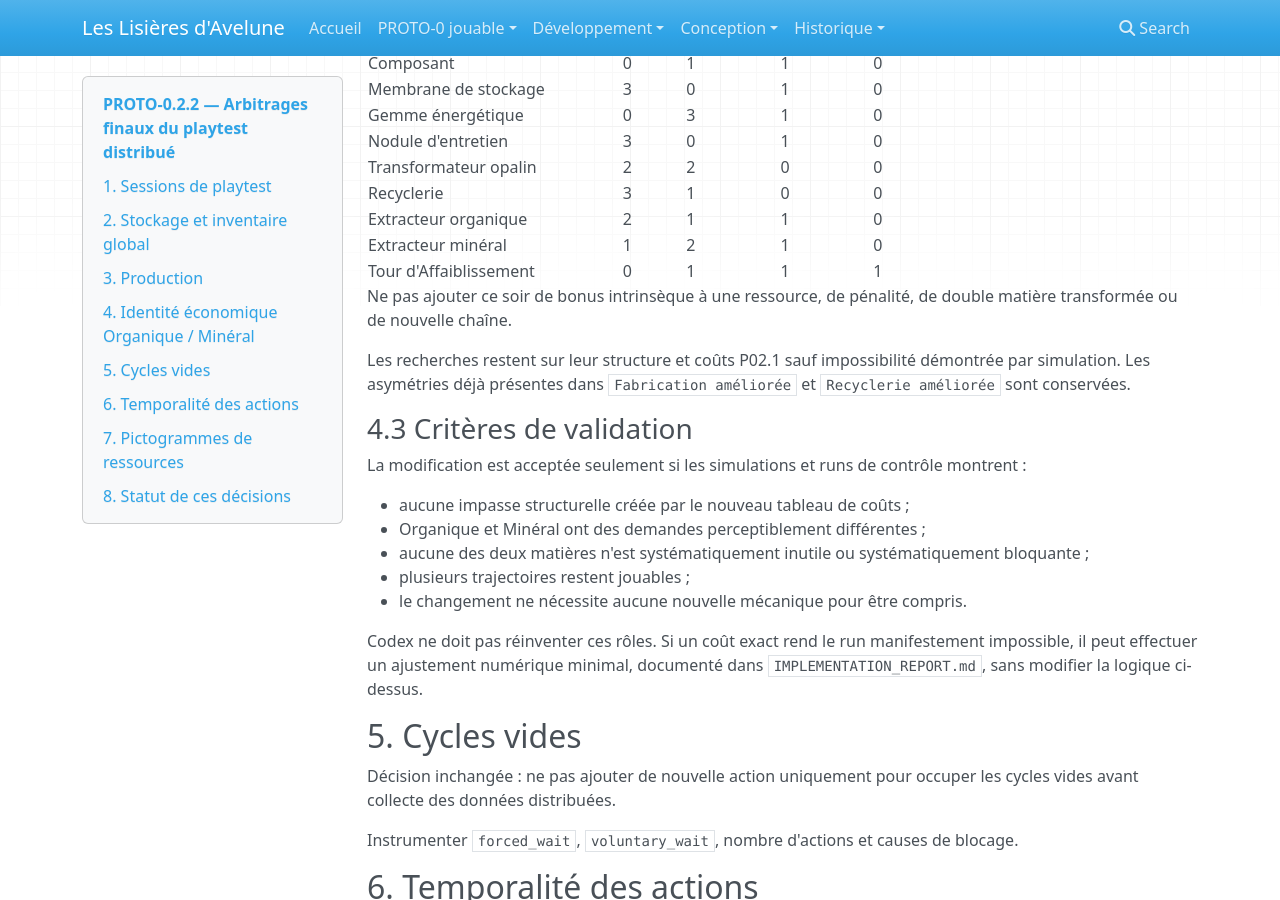
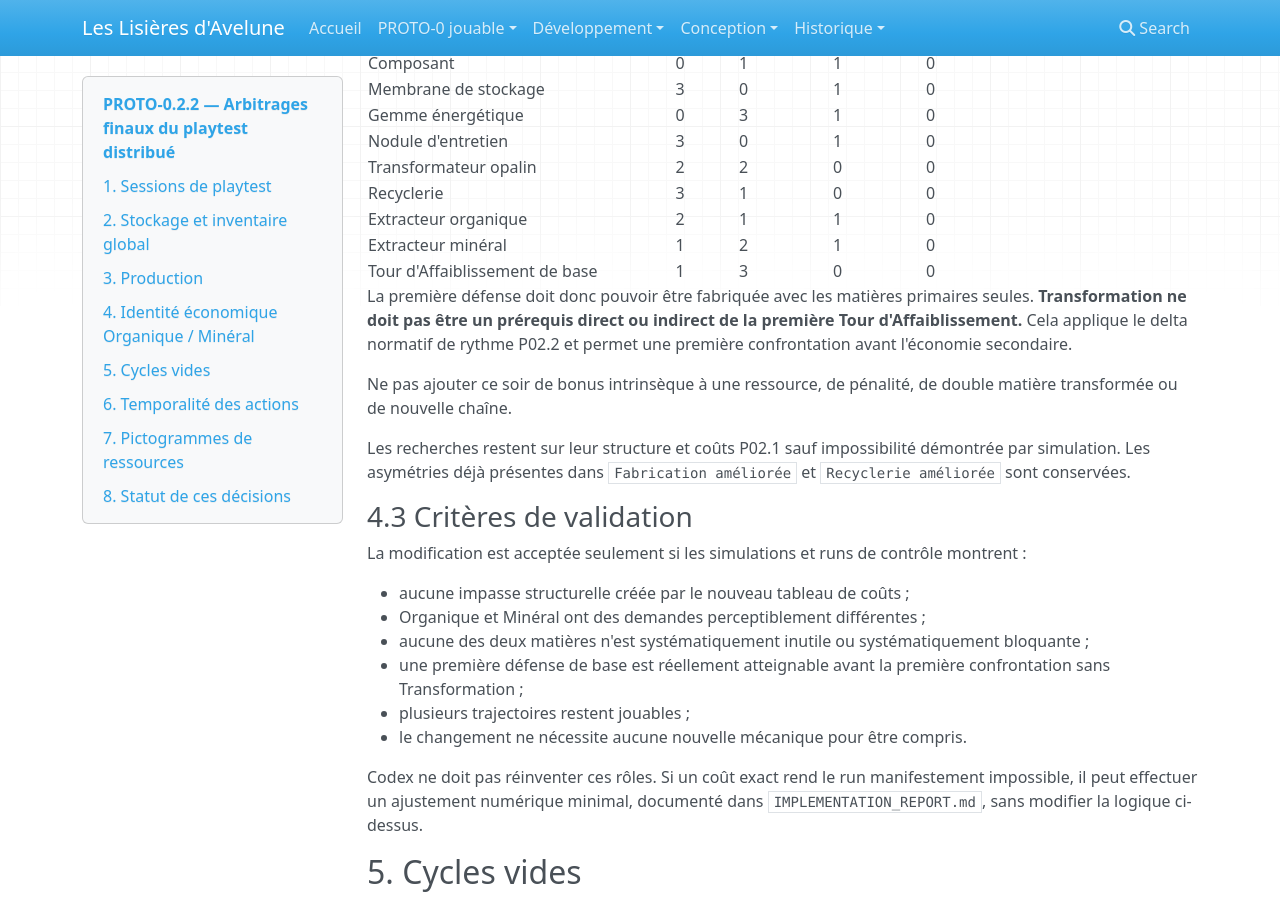
Before and after one commit to Abeliome-Officiel/les-lisieres-avelune, an MkDocs documentation site: the page built from docs/development/proto0.2/11_P02_2_FINAL_PLAYTEST_ARBITRATIONS.md, in a window 1280 px wide and 900 px high, scrolled down 2006 px. Built offline with MkDocs 1.6.1, drawn with Linux system fonts in a browser that asks for light colours; nearby versions of some CDN libraries.

Commit message:
docs: aligner defense primaire et temporalite P02.2

```diff
--- a/docs/development/proto0.2/11_P02_2_FINAL_PLAYTEST_ARBITRATIONS.md
+++ b/docs/development/proto0.2/11_P02_2_FINAL_PLAYTEST_ARBITRATIONS.md
@@ -84,7 +84,9 @@ Modifier les recettes du prototype comme suit :
 | Recyclerie | 3 | 1 | 0 | 0 |
 | Extracteur organique | 2 | 1 | 1 | 0 |
 | Extracteur minéral | 1 | 2 | 1 | 0 |
-| Tour d'Affaiblissement | 0 | 1 | 1 | 1 |
+| Tour d'Affaiblissement de base | 1 | 3 | 0 | 0 |
+
+La première défense doit donc pouvoir être fabriquée avec les matières primaires seules. **Transformation ne doit pas être un prérequis direct ou indirect de la première Tour d'Affaiblissement.** Cela applique le delta normatif de rythme P02.2 et permet une première confrontation avant l'économie secondaire.
 
 Ne pas ajouter ce soir de bonus intrinsèque à une ressource, de pénalité, de double matière transformée ou de nouvelle chaîne.
 
@@ -97,6 +99,7 @@ La modification est acceptée seulement si les simulations et runs de contrôle
 - aucune impasse structurelle créée par le nouveau tableau de coûts ;
 - Organique et Minéral ont des demandes perceptiblement différentes ;
 - aucune des deux matières n'est systématiquement inutile ou systématiquement bloquante ;
+- une première défense de base est réellement atteignable avant la première confrontation sans Transformation ;
 - plusieurs trajectoires restent jouables ;
 - le changement ne nécessite aucune nouvelle mécanique pour être compris.
 
```
